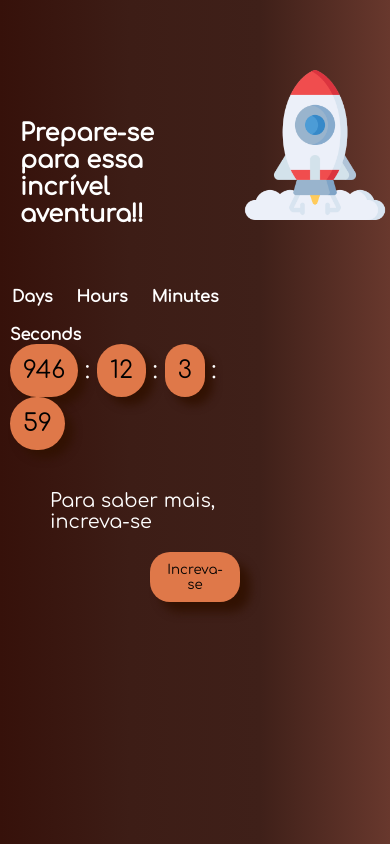
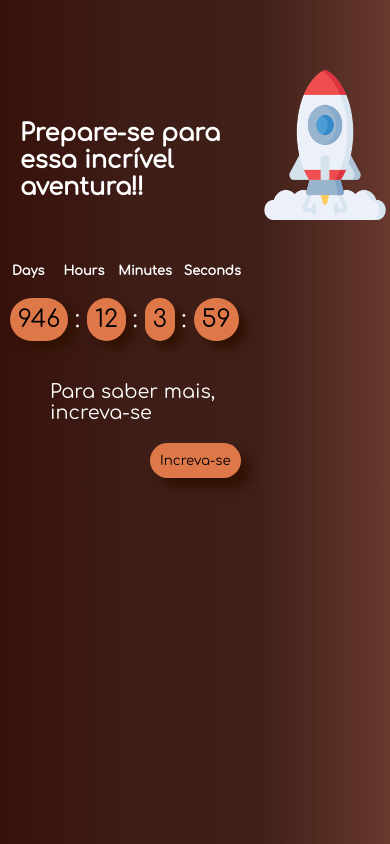
Before and after one commit to MKDimensionalTech/ColorTime, a plain HTML site: page index.html in a window 390 px wide. Drawn offline with Linux system fonts and the light colour scheme.

Commit message:
Update style.css

```diff
--- a/style.css
+++ b/style.css
@@ -246,7 +246,7 @@ button{
 }
 @media  (max-width: 779px) and (min-width:300px) {
     div#img2>img{
-        width: 150px;
+        width: 130px;
         height: 150px;
         margin-top: 70px;
     }
@@ -270,26 +270,30 @@ button{
         margin-left: 10px;
     }
     div#contagem>h2#D{
+        font-size: 0.8em;
         margin-bottom: 20px;
         margin-left: 12px;
         font-family: 'confort','Franklin Gothic Medium', 'Arial Narrow', Arial, sans-serif;
     }
     div#contagem>h2#H{
-        margin-left: 20px;
+        font-size: 0.8em;
+        margin-left: 15px;
         font-family: 'confort','Franklin Gothic Medium', 'Arial Narrow', Arial, sans-serif;
     }
     div#contagem>h2#M{
-        margin-left: 20px;
+        font-size: 0.8em;
+        margin-left: 10px;
         font-family: 'confort','Franklin Gothic Medium', 'Arial Narrow', Arial, sans-serif;
     }
     div#contagem>h2#S{
-        margin-left: 10px;
+        font-size: 0.8em;
+        margin-left: 8px;
         font-family: 'confort','Franklin Gothic Medium', 'Arial Narrow', Arial, sans-serif;
     }
     div#numeros>span.quadrado{
         display: inline-flex;
         background-color:#df7849;
-        padding: 13px;
+        padding: 8px;
         box-shadow: 8px 8px 8px #321203;
         border-radius: 30px 30px;
     }
```
